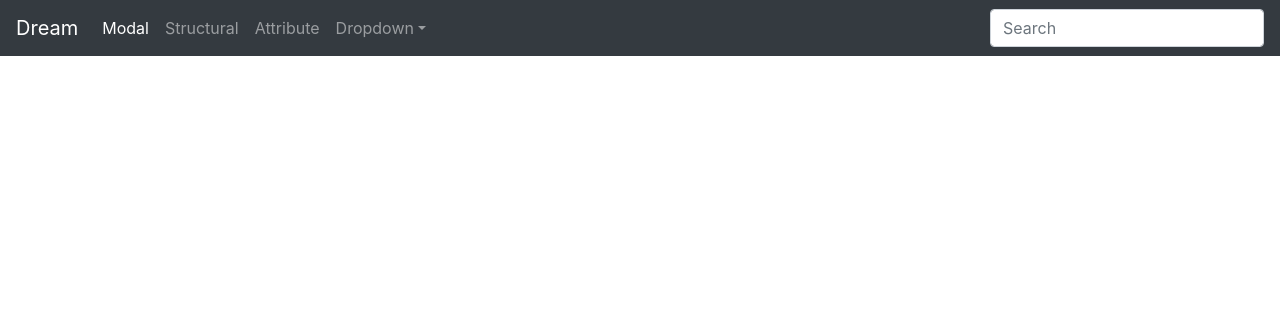
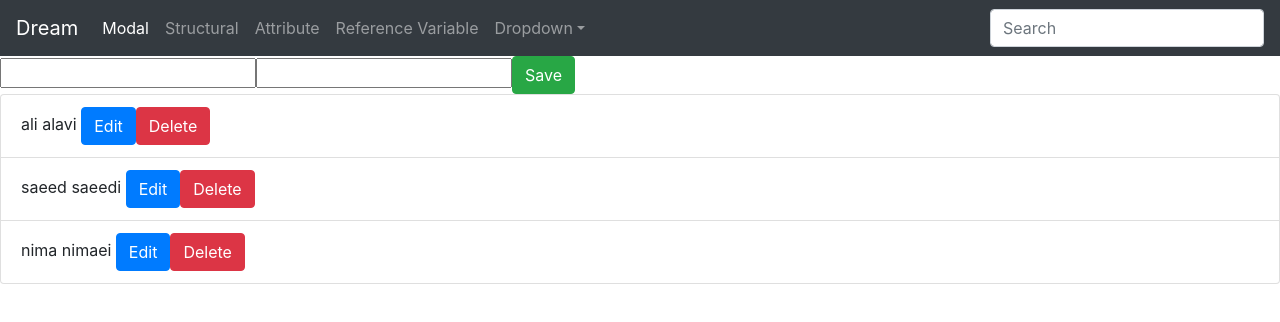
Before and after one commit to msafarigit/DreamApp, an Angular app: page /templateReferenceVariable in a window 1280 px wide. Before the commit this address led to /. Shown: the top 322 px of the page. Built offline with nearby package versions, Linux system fonts and the light colour scheme.

Commit message:
add some function on persons. end of seesion 2.

```diff
--- a/src/app/app-routing.module.ts
+++ b/src/app/app-routing.module.ts
@@ -3,12 +3,14 @@ import { Routes, RouterModule } from '@angular/router';
 import { ModalComponent } from './modal/modal.component';
 import { StructuralDirectiveComponent } from './structural-directive/structural-directive.component';
 import { AttributeDirectiveComponent } from './attribute-directive/attribute-directive.component';
+import { TemplateReferenceVariableComponent } from './template-reference-variable/template-reference-variable.component';
 
 
 const router: Routes = [
   { path: 'modal', component: ModalComponent },
   { path: 'structural', component: StructuralDirectiveComponent },
-  { path: 'attribute', component: AttributeDirectiveComponent }
+  { path: 'attribute', component: AttributeDirectiveComponent },
+  { path: 'templateReferenceVariable', component: TemplateReferenceVariableComponent }
 ];
 
 @NgModule({
--- a/src/app/attribute-directive/attribute-directive.component.html
+++ b/src/app/attribute-directive/attribute-directive.component.html
@@ -5,12 +5,12 @@
   <input type="radio" name="colors" (click)="color='cyan'">Cyan
 </div>
 
-<p [appHighlight]="color">Highlight me!</p>
+<p id="firstParag" [appHighlight]="color">Highlight me!</p>
 
 <p appHighlight defaultColor="violet">Highlight me too!</p>
 
 <hr>
 <p><i>Mouse over the following lines to see fixed highlights</i></p>
 
-<p [appHighlight]="'yellow'">Highlighted in yellow</p>
-<p appHighlight="orange">Highlighted in orange</p>
+<p id="thirdParag" [appHighlight]="'yellow'">Highlighted in yellow</p>
+<p id="fourthParag" appHighlight="orange">Highlighted in orange</p>
--- a/src/app/directive/highlight.directive.ts
+++ b/src/app/directive/highlight.directive.ts
@@ -8,7 +8,11 @@ export class HighlightDirective {
   @Input() defaultColor: string;
   @Input() appHighlight: string;
 
-  constructor(private elm: ElementRef) { }
+  constructor(private elm: ElementRef) {
+    // console.log('directive native element backgroundColor: ' + elm.nativeElement.style.backgroundColor);
+    console.log(elm.nativeElement.id + ' input appHighlight: ' + this.appHighlight);
+    // elm.nativeElement.style.backgroundColor = "red";
+  }
 
   @HostListener('mouseenter') onMouseEnter() {
     this.highlight(this.appHighlight || this.defaultColor || 'red');
--- /dev/null
+++ b/src/app/model/Person.ts
@@ -0,0 +1,13 @@
+export class Person {
+    id: number;
+    name: string;
+    lastName: string;
+    age: number;
+
+    constructor(id: number, name: string, lastName: string, age: number) {
+        this.id = id;
+        this.name = name;
+        this.lastName = lastName;
+        this.age = age;
+    }
+}
--- a/src/app/navbar/navbar.component.html
+++ b/src/app/navbar/navbar.component.html
@@ -8,14 +8,16 @@
   <div class="collapse navbar-collapse" id="navbarsExample04">
     <ul class="navbar-nav mr-auto">
       <li class="nav-item active">
-        <a class="nav-link" routerLink="/modal" routerLinkActive="active">Modal <span
-            class="sr-only">(current)</span></a>
+        <a class="nav-link" routerLink="/modal" routerLinkActive="active">Modal <span class="sr-only">(current)</span></a>
       </li>
       <li class="nav-item">
         <a class="nav-link" routerLink="/structural">Structural</a>
       </li>
       <li class="nav-item">
         <a class="nav-link" routerLink="/attribute">Attribute</a>
+      </li>
+      <li class="nav-item">
+        <a class="nav-link" routerLink="/templateReferenceVariable">Reference Variable</a>
       </li>
       <li class="nav-item dropdown">
         <a class="nav-link dropdown-toggle" href="http://example.com" id="dropdown04" data-toggle="dropdown"
--- /dev/null
+++ b/src/app/template-reference-variable/template-reference-variable.component.html
@@ -0,0 +1,18 @@
+<form class="form">
+    <!--Template reference variable-->
+    <input #name (keyup.enter)="onKeyEnter($event)"/>
+    <input #lastName (mouseleave)="onMouseLeave($event)" />
+    <input #id type="hidden" />
+    <button class="btn btn-success" type="button" (click)="savePerson(id, name, lastName); id.value = ''; name.value = ''; lastName.value = '';">Save</button>
+</form>
+
+<p *ngIf="!persons || persons.length == 0">No Person</p>
+<ul class="list-group">
+    <!--Template input variables -->
+    <li *ngFor="let person of persons" class="list-group-item">
+        {{person.name}} {{person.lastName}}
+        <input type="button" class="btn btn-primary" value="Edit"
+            (click)="id.value = person.id; name.value = person.name; lastName.value = person.lastName;" />
+        <input type="button" class="btn btn-danger" value="Delete" (click)="deletePerson(person)" />
+    </li>
+</ul>
--- /dev/null
+++ b/src/app/template-reference-variable/template-reference-variable.component.ts
@@ -0,0 +1,63 @@
+import { Component, OnInit } from '@angular/core';
+import { Person } from '../model/Person';
+
+@Component({
+  selector: 'app-template-reference-variable',
+  templateUrl: './template-reference-variable.component.html',
+  styleUrls: ['./template-reference-variable.component.scss']
+})
+export class TemplateReferenceVariableComponent implements OnInit {
+
+  persons: Person[] = [];
+
+  constructor() {
+    this.persons = [
+      new Person(1, 'ali', 'alavi', 25),
+      new Person(2, 'saeed', 'saeedi', 35),
+      new Person(3, 'nima', 'nimaei', 50)
+    ];
+  }
+
+  ngOnInit() {
+  }
+
+  savePerson(id: HTMLInputElement, name: HTMLInputElement, lastName: HTMLInputElement) {
+    if (+(id.value) === 0) {
+      this.persons.push(new Person(this.persons.length + 1, name.value, lastName.value, 25));
+    } else {
+      this.persons.forEach((v, i, a) => {
+        if (v.id === +(id.value)) {
+          v.name = name.value;
+          v.lastName = lastName.value;
+        }
+      });
+    }
+  }
+
+  deletePerson(person: Person) {
+    this.persons = this.persons.filter(p => p.id !== person.id);
+
+    /*
+      let removeIndex = -1;
+      this.persons.forEach((value,index,array){
+        if(removeIndex != -1)
+          this.persons.splice(removeIndex,deleteCount:1);
+      })
+    */
+  }
+
+  onKeyEnter(eventArgs: KeyboardEvent) {
+    console.log(eventArgs.target);
+    alert((eventArgs.target as HTMLInputElement).value);
+    // (<HTMLInputElement>eventArgs.target).value;
+    // eventArgs.target['value'];
+  }
+
+  onMouseLeave(eventArgs: MouseEvent) {
+    alert((eventArgs.target as HTMLInputElement).value);
+  }
+}
+
+// A template reference variable is often a reference to a DOM element within a template.
+// It can also refer to a directive (which contains a component), an element, TemplateRef, or a web component.
+// Use the hash symbol (#) to declare a reference variable.
```
Also changed, not shown: src/app/app.module.ts (+6 -1 lines), src/app/template-reference-variable/template-reference-variable.component.scss (added).
